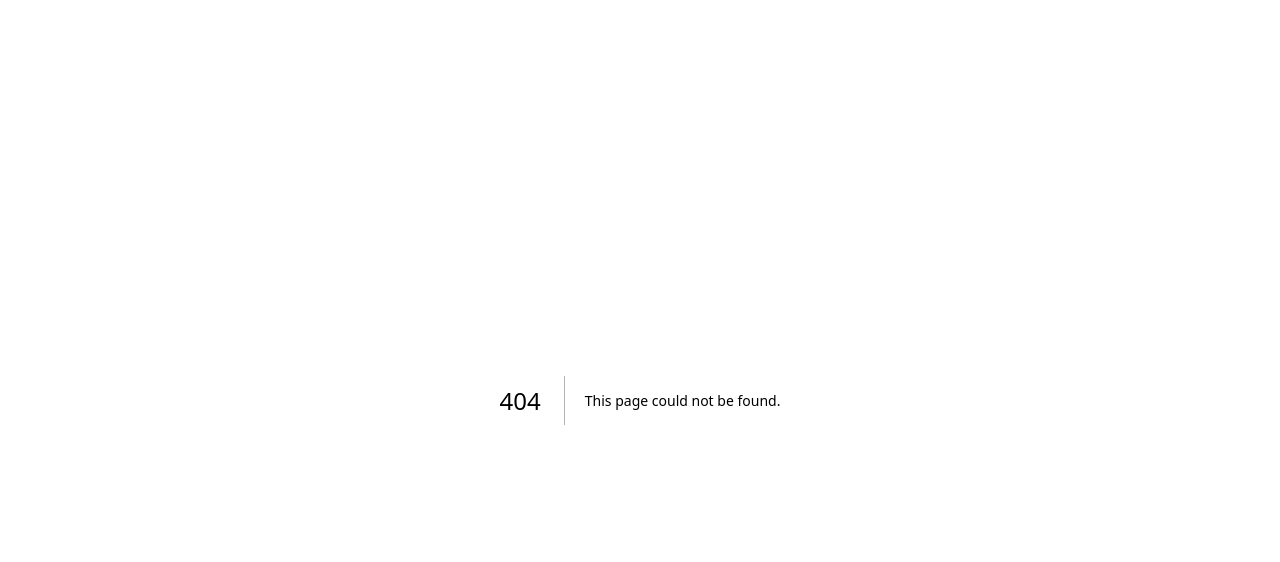
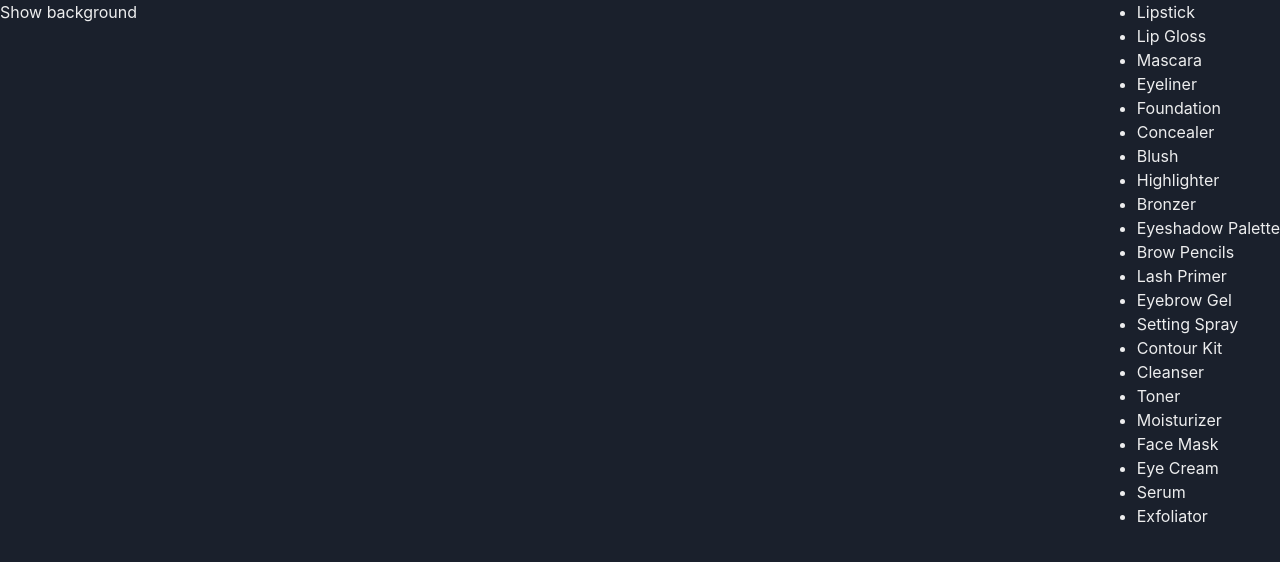
Before and after one commit to Stealty/dictionary-test, a Next.js app: page /webGPT in a window 1280 px wide. Before the commit this address had no page. Shown: the top 562 px of the page. Built offline with nearby package versions, Linux system fonts and the light colour scheme.

Commit message:
gpt test

```diff
--- /dev/null
+++ b/app/webGPT/page.tsx
@@ -0,0 +1,46 @@
+'use client';
+
+import React from 'react';
+import { NextPage } from 'next';
+import Webcam from '../../src/components/Molecules/Webcam';
+import Sidebar from 'src/components/Molecules/Sidebar';
+
+interface Props {}
+
+const Page: NextPage<Props> = () => {
+  const cosmetics = [
+    'Lipstick',
+    'Lip Gloss',
+    'Mascara',
+    'Eyeliner',
+    'Foundation',
+    'Concealer',
+    'Blush',
+    'Highlighter',
+    'Bronzer',
+    'Eyeshadow Palette',
+    'Brow Pencils',
+    'Lash Primer',
+    'Eyebrow Gel',
+    'Setting Spray',
+    'Contour Kit',
+    'Cleanser ',
+    'Toner ',
+    'Moisturizer ',
+    'Face Mask ',
+    'Eye Cream ',
+    'Serum ',
+    'Exfoliator ',
+  ];
+
+  return (
+    <div>
+      <Webcam />
+      <Sidebar cosmetics={cosmetics} />
+    </div>
+  );
+};
+
+export default Page;
+
+// create one array of strings with 40 cosmetic names
--- a/package.json
+++ b/package.json
@@ -12,7 +12,7 @@
     "singleQuote": true
   },
   "dependencies": {
-    "@chakra-ui/react": "2.4.1",
+    "@chakra-ui/react": "2.4.6",
     "@emotion/react": "^11",
     "@emotion/styled": "^11",
     "@reduxjs/toolkit": "1.9.1",
--- /dev/null
+++ b/src/components/Molecules/Sidebar.tsx
@@ -0,0 +1,29 @@
+import React from 'react';
+import { NextPage } from 'next';
+
+interface SidebarProps {
+  cosmetics: string[];
+}
+
+const Sidebar: NextPage<SidebarProps> = ({ cosmetics }) => {
+  return (
+    <div
+      style={{
+        position: 'absolute',
+        right: '0',
+        top: '0',
+        width: '40vw',
+        height: '100vh',
+        display: 'flex',
+        justifyContent: 'flex-end',
+      }}
+    >
+      <ul>
+        {cosmetics.map((cosmetic) => (
+          <li key={cosmetic}>{cosmetic}</li>
+        ))}
+      </ul>
+    </div>
+  );
+};
+export default Sidebar;
--- /dev/null
+++ b/src/components/Molecules/Webcam.tsx
@@ -0,0 +1,38 @@
+import React, { useRef } from 'react';
+import { NextPage } from 'next';
+
+const Webcam: NextPage = () => {
+  const videoRef = useRef<HTMLVideoElement>(null);
+
+  const startWebcam = async () => {
+    if (videoRef.current) {
+      const stream = await navigator.mediaDevices.getUserMedia({ video: true });
+
+      videoRef.current.srcObject = stream;
+
+      videoRef.current.play();
+    } else {
+      console.error('No video ref found');
+    }
+  };
+
+  return (
+    <div>
+      <video
+        ref={videoRef}
+        style={{
+          zIndex: '-1',
+          position: 'absolute',
+          width: '100vw',
+          height: '100vh',
+          objectFit: 'fill',
+          transform: 'scaleX(-1)',
+        }}
+      />
+
+      <button onClick={startWebcam}>Show background</button>
+    </div>
+  );
+};
+
+export default Webcam;
--- a/src/store/modules/userSlice.tsx
+++ b/src/store/modules/userSlice.tsx
@@ -2,9 +2,9 @@ import { createSlice } from '@reduxjs/toolkit';
 
 type SignInCredentials = {
   email: string;
-
   permissions: string;
   roles: string;
+  isAuthenticated: boolean;
 };
 
 // const initialState: { credentials: SignInCredentials } = {
@@ -21,12 +21,14 @@ const userSlice = createSlice({
     email: '',
     permissions: '',
     roles: '',
+    isAuthenticated: false,
   },
   reducers: {
     userSliceReducer: (state: SignInCredentials, action) => {
       state.email = action.payload.email;
       state.permissions = action.payload.permissions;
       state.roles = action.payload.roles;
+      state.isAuthenticated = action.payload.isAuthenticated;
     },
   },
 });
```
Also changed, not shown: app/login/page.tsx (+28 -13 lines), 1 other file (tests, documents, lock files or other folders).
